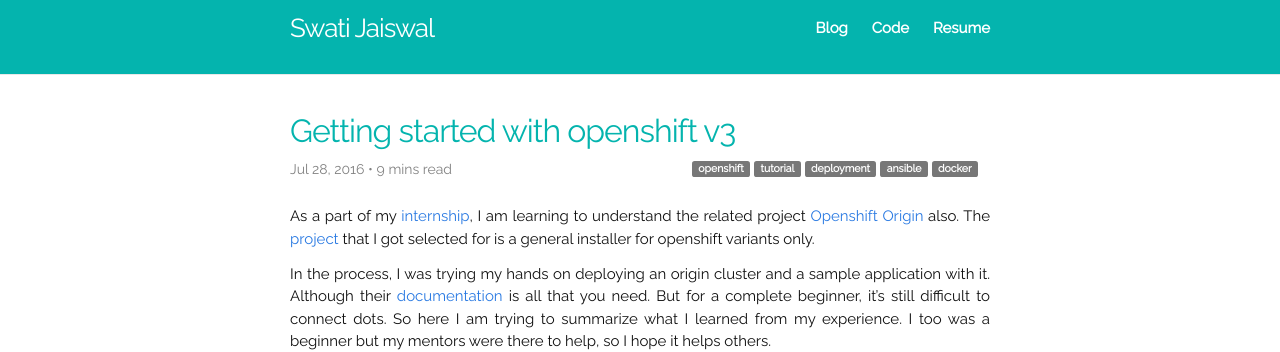
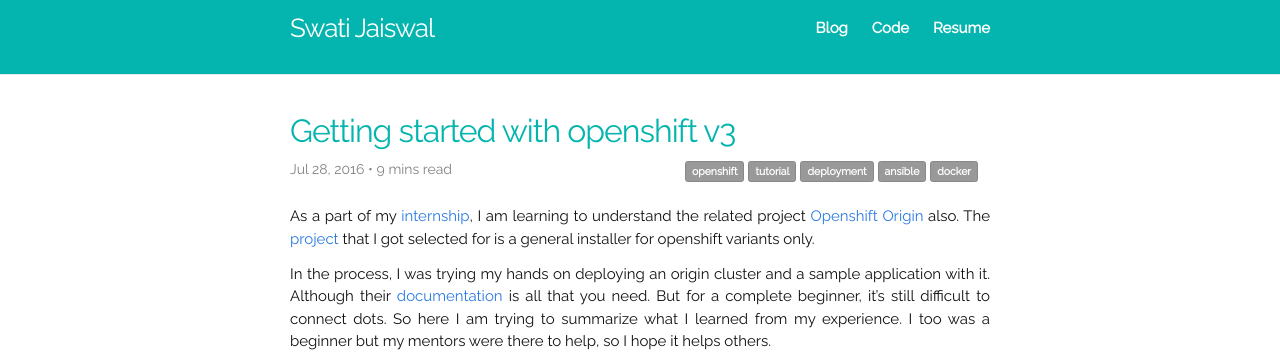
Before and after one commit to curioswati-zz/curioswati.github.io, a Jekyll site: the page built from _posts/2016-07-26-getting-started-with-openshift-v3.md, in a window 1280 px wide. Shown: the top 352 px of the page. Built offline with Jekyll 4.4.1, drawn with Linux system fonts in a browser that asks for light colours; nearby versions of some CDN libraries.

Commit message:
updates styles

```diff
--- a/_layouts/post.html
+++ b/_layouts/post.html
@@ -19,7 +19,7 @@ layout: default
     {% if page.meta %} • {{ page.meta }}{% endif %}
     {% for tag in page.tags %}
       {% if tag != "index" %}
-        <span class="pull-right label label-default" style="margin: 2px;">{{ tag }}</span>
+        <span class="pull-right label label-default label-post">{{ tag }}</span>
       {% endif %}
     {% endfor %}
     </p>
--- a/_sass/_style.scss
+++ b/_sass/_style.scss
@@ -1,7 +1,3 @@
-.label-index {
-    font-size: 11px;
-}
-
 .reading-time {
     color: $grey-color;
     font-size: 14px;
--- a/about.html
+++ b/about.html
@@ -17,7 +17,7 @@ permalink: /about/
   <div class="col-md-6">
     <a href="https://github.com/curioswati/" class="fa fa-github social-icon"></a>
     <a href="https://twitter.com/swati12jaiswal/" class="fa fa-twitter social-icon"></a>
-    <a href="https://in.linkedin.com/in/swati-jaiswal-2b1baa98" class="fa fa-linkedin social-icon"></a>
+    <a href="https://in.linkedin.com/in/curioswati" class="fa fa-linkedin social-icon"></a>
     <a href="https://www.facebook.com/curioswati" class="fa fa-facebook social-icon"></a>
     <a href="https://plus.google.com/+SwatiJaiswal_curioswati" class="fa fa-google-plus social-icon"></a>
     <a href="/feed.xml" class="fa fa-rss social-icon"></a>
--- a/static/css/post.css
+++ b/static/css/post.css
@@ -6,3 +6,11 @@ h4
 {
 	font-weight: bold;
 }
+.note {
+    font-size: 12px;
+    font-style: Italic;
+    font-weight: bold;
+}
+strong, b {
+    font-size: 14px;
+}
--- a/static/css/style.css
+++ b/static/css/style.css
@@ -12,9 +12,6 @@
 {
         list-style-image:url(http://www.sendesignz.com/Demo/jQuery/expanding_list_item/Images/selected.png);
         cursor:pointer;
-}
-strong, b {
-    font-size: 14px;
 }
 .site-header {
         max-height: 340px;
@@ -34,3 +31,14 @@ blockquote {
 a:hover {
     text-decoration: none;
 }
+.label-index {
+    font-size: 11px;
+}
+.label {
+    background-color: #999;
+    border: 1px solid #888;
+}
+.label-post {
+    padding: 4px 6px;
+    margin: 2px;
+}
```
